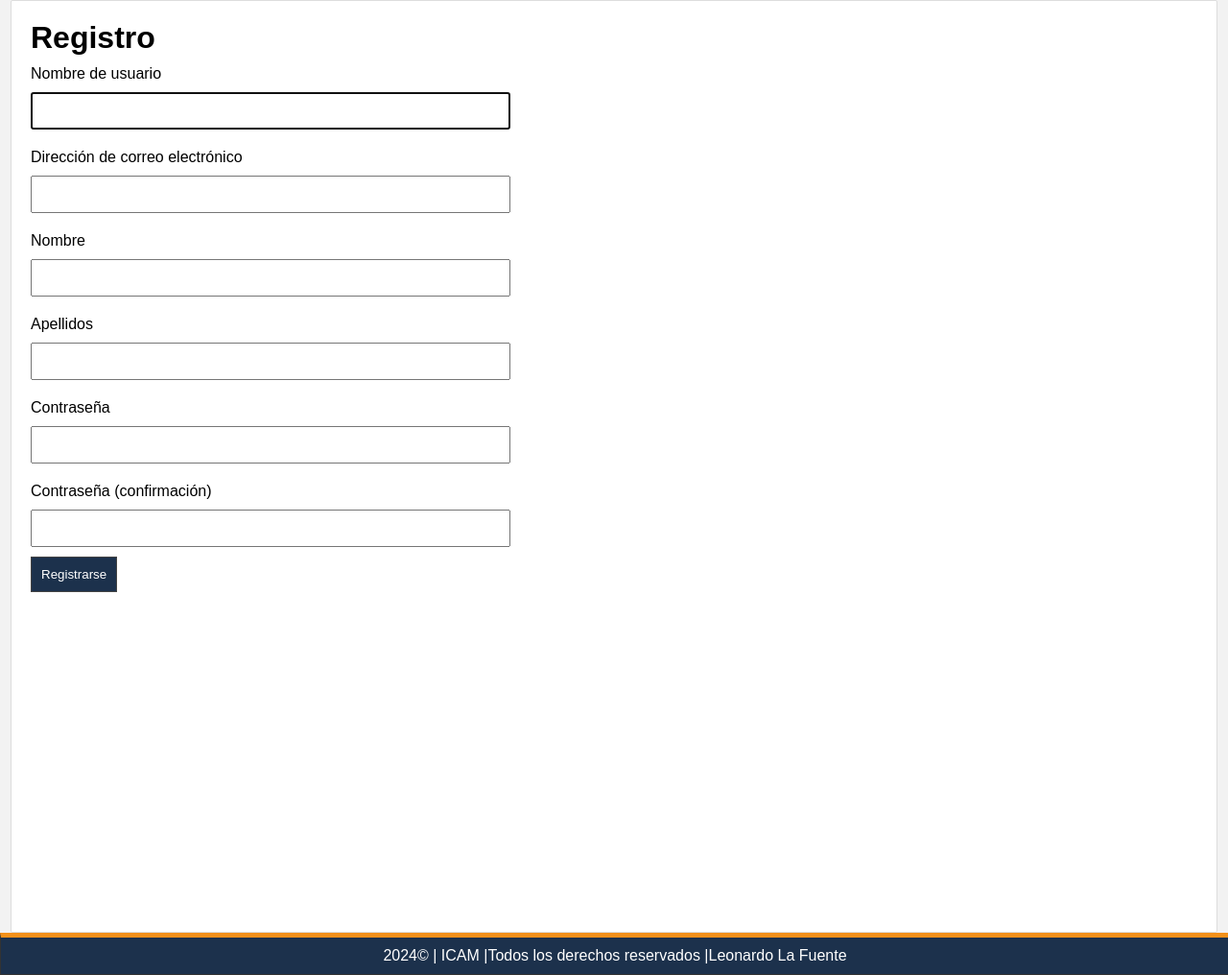
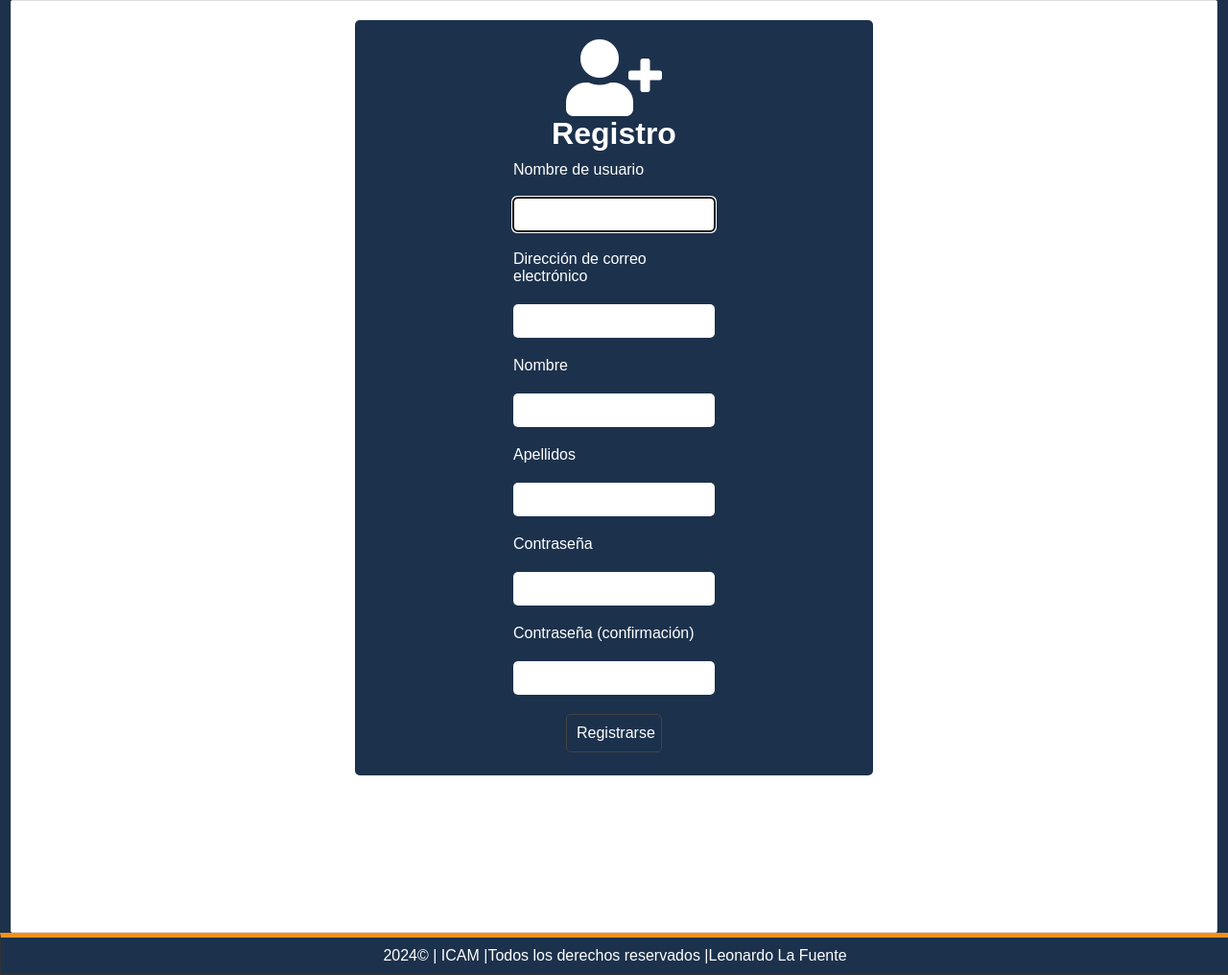
Before and after one commit to dayler23/Proyecto-ICAM, a Django app: page /registro/ in a window 1280 px wide. Shown: the part 225-1241 px from the top of the page at 96% size. Run offline with Django 5.2, Linux system fonts and the light colour scheme.

Commit message:
login-register f-add areas

```diff
--- a/mainapp/static/css/styles.css
+++ b/mainapp/static/css/styles.css
@@ -16,7 +16,7 @@
 }
 
 body {
-    background-color: #f2f2f2;
+    background-color: #1c314c;
 }
 
 /*ESTILOS CABECERA*/
@@ -519,10 +519,133 @@ footer{
 
 }
 
-
 #close:hover,
 #close:focus {
     color: white;
     text-decoration: none;
     cursor: pointer;
 }
+
+/*LOGIN*/
+.login-container {
+    background: #1c314c ;/* Azul oscuro */
+    color: white;
+    max-width: 400px;
+    margin: auto;
+    padding: 20px;
+    border-radius: 5px;
+    display: flex;
+    flex-direction: column;
+    align-items: center;
+    justify-content: center;
+}
+
+
+
+.login-title {
+    text-align: center;
+    color: #ffffff; /* Blanco */
+}
+
+.login-form {
+    display: flex;
+    flex-direction: column;
+    align-items: center;
+    width: 100%;
+}
+
+.login-form-group {
+    display: flex;
+    flex-direction: column;
+    align-items: center;
+    width: 100%;
+}
+
+.login-form-group label {
+    text-align: left;
+    width: 100%;
+    color: #ffffff; /* Blanco */
+}
+
+.login-form-group input {
+    margin: 10px 0;
+    border: none;
+    padding: 10px;
+    border-radius: 5px;
+}
+
+.login-button {
+    background-color: red; /* Naranja */
+    border: none;
+    color: white;
+    padding: 10px 20px;
+    text-align: center;
+    text-decoration: none;
+    display: inline-block;
+    font-size: 16px;
+    margin: 4px 2px;
+    cursor: pointer;
+    border-radius: 5px;
+    border:2px solid white;
+}
+/*Register*/
+.register-container {
+    background-color: #1c314c; /* Color de fondo blanco */
+    color: white; /* Color de texto negro */
+    max-width: 500px;
+    margin: auto;
+    padding: 20px;
+    border-radius: 5px;
+    display: flex;
+    flex-direction: column;
+    align-items: center;
+    justify-content: center;
+}
+
+
+
+.register-title {
+    text-align: center;
+    color: white; /* Negro */
+}
+
+.register-form {
+    display: flex;
+    flex-direction: column;
+    align-items: center;
+    width: 100%;
+}
+
+.register-form-group {
+    display: flex;
+    flex-direction: column;
+    align-items: center;
+    width: 100%;
+}
+
+.register-form-group label {
+    text-align: left;
+    width: 100%;
+    color: white; /* Negro */
+}
+
+.register-form-group input {
+    margin: 10px 0;
+    border: none;
+    padding: 10px;
+    border-radius: 5px;
+}
+
+.register-button {
+    background-color: #ff7f00; /* Naranja */
+    border: none;
+    color: white;
+    padding: 10px 20px;
+    text-align: center;
+    text-decoration: none;
+    display: inline-block;
+    font-size: 16px;
+    margin: 4px 2px;
+    cursor: pointer;
+    border-radius: 5px;
+}
--- a/mainapp/templates/users/register.html
+++ b/mainapp/templates/users/register.html
@@ -1,22 +1,27 @@
 {% extends "layouts/layout.html" %}
 {% block title %} {{title}} {%endblock%}
-{%block content%}
-
-    <h1>{{title}}</h1>
-    {{register_form.errors}}
-
-    <form method="post" action="">
-        {% csrf_token %}
-    {% comment "" %}
-        {{register_form.as_p}}
-    {% endcomment %}
-
-        {%for field in register_form%}
-        <label>{{field.label}}</label>
-        {{field}}
-
-        {%endfor%}
-        <input type="submit" value='Registrarse'>
-
-    </form>
+{% block content %}
+    <div class="register-container">
+        <div class="register-icon">
+            <i class="fas fa-user-plus fa-5x"></i>
+        </div>
+        <h1 class="register-title">{{title}}</h1>
+        {% if register_form.errors %}
+            {%for error in register_form.errors%}
+                <div class="register-alert alert-warning">
+                {{error}}
+                </div>
+            {%endfor%}
+        {% endif %}
+        <form method="post" action="" class="register-form">
+            {% csrf_token %}
+            {%for field in register_form%}
+            <div class="register-form-group">
+                <label for="{{field.name}}">{{field.label}}</label>
+                {{field}}
+            </div>
+            {%endfor%}
+            <input type="submit" value='Registrarse' class="register-button btn btn-primary">
+        </form>
+    </div>
 {%endblock%}
```
Also changed, not shown: mainapp/templates/users/login.html (+18 -17 lines), db.sqlite3, 3 other files.
